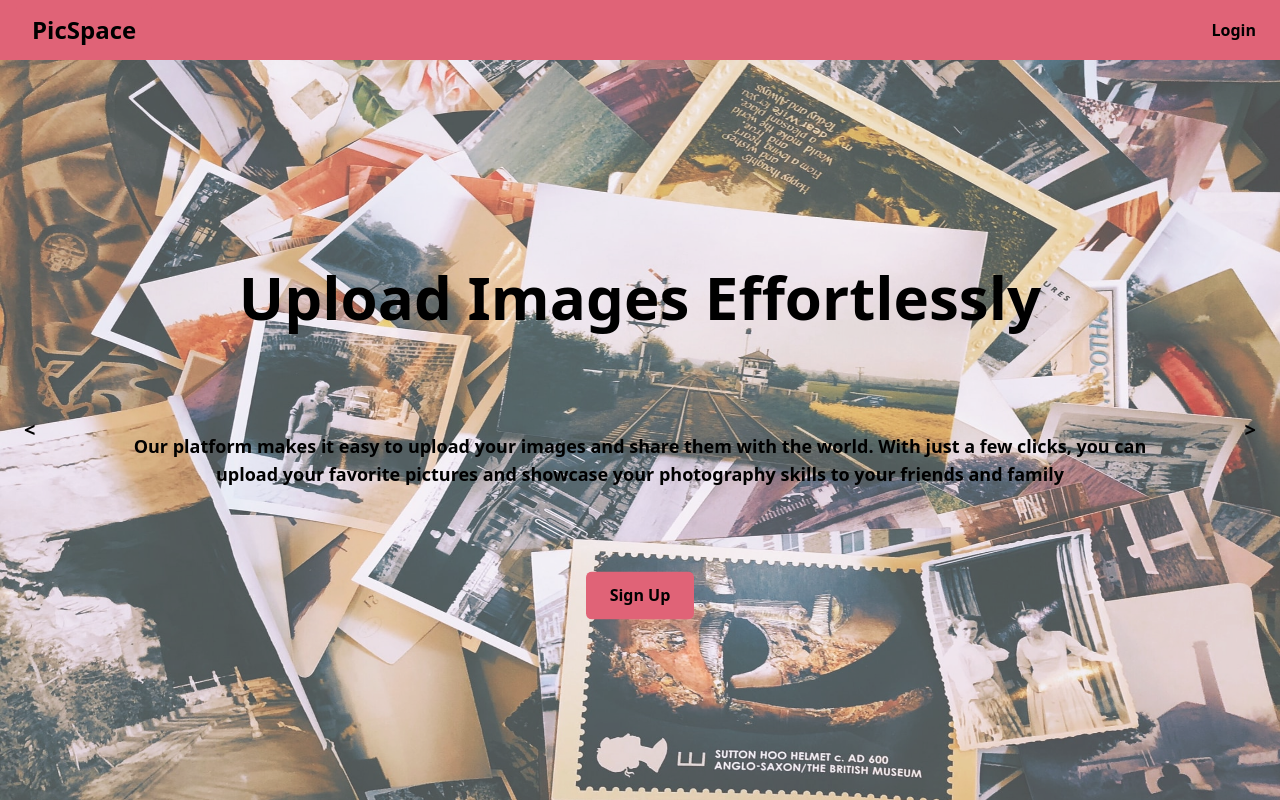
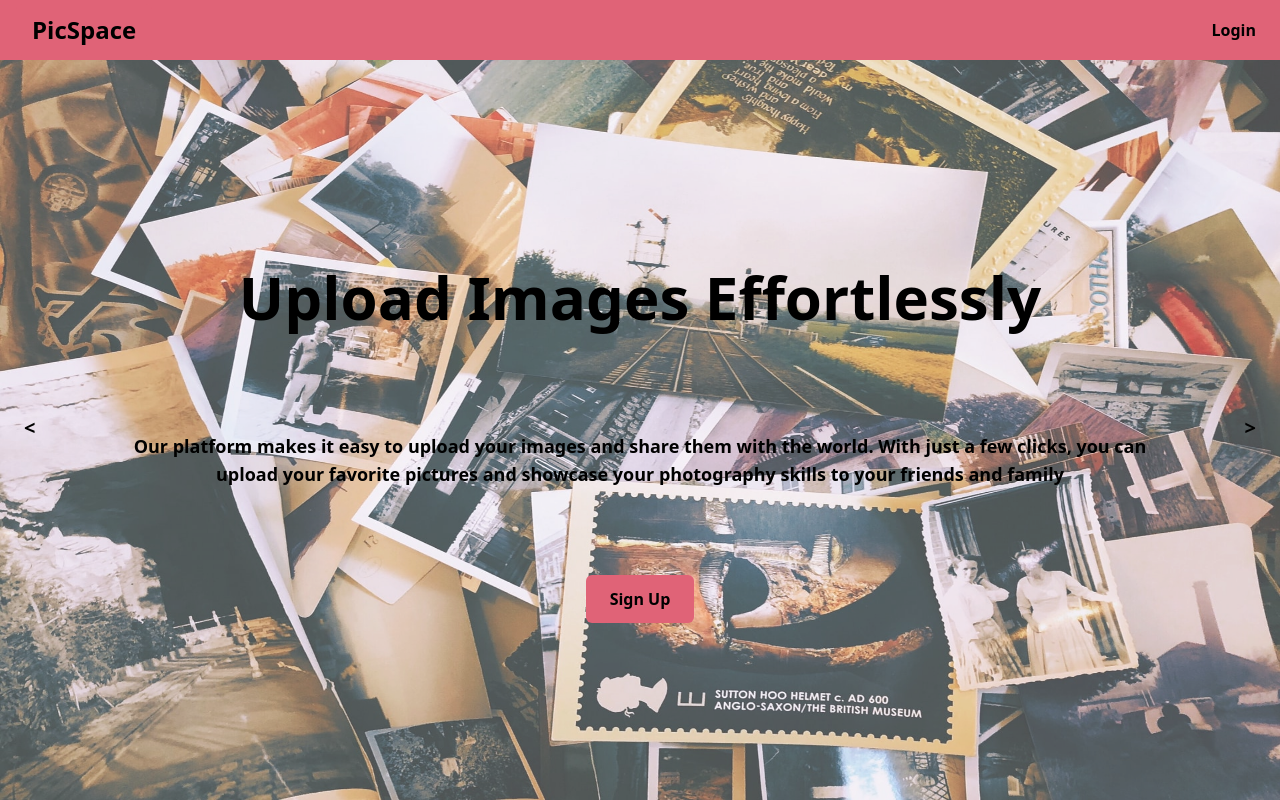
Before and after one commit to iamrizwan077/PicSpace_frontend, a React (Create React App) app: page / in a window 1280 px wide. Shown: the top 800 px of the page. Built offline with nearby package versions, Linux system fonts and the light colour scheme; no server answers.

Commit message:
Fixed some UI issues and Facebook login

```diff
--- a/src/AuthContext.js
+++ b/src/AuthContext.js
@@ -32,10 +32,6 @@ export const AuthProvider = ({ children }) => {
     }).then(response => {
       setAuth(true)
       localStorage.setItem("authToken", response.data.key)
-      const fb_token = localStorage.getItem(`fbist_${facebookAppId}`)
-      if (fb_token !== null){
-        localStorage.removeItem(`fbist_${facebookAppId}`)
-      }
 
       return navigate("/")
     })
@@ -72,6 +68,11 @@ export const AuthProvider = ({ children }) => {
     }).then(response => {
       toast(`${response.data.detail}`)
       setAuth(false)
+      const fb_token = localStorage.getItem(`fblst_${facebookAppId}`)
+      if (fb_token !== null){
+        localStorage.removeItem(`fblst_${facebookAppId}`)
+      }
+
       localStorage.removeItem("authToken")
 
       return navigate("/")
@@ -180,7 +181,7 @@ export const AuthProvider = ({ children }) => {
     })
       .then((res) => {
         localStorage.setItem('authToken', res.data.key)
-        localStorage.removeItem(`fbist_${facebookAppId}`)
+        localStorage.removeItem(`fblst_${facebookAppId}`)
         if (res.status === 200) {
           navigate('/')
         }
--- a/src/Hero.js
+++ b/src/Hero.js
@@ -35,12 +35,19 @@ const Hero = ({ slides }) => {
               {index === current && (
                 <div className="flex justify-center items-center">
                   <img className="h-screen w-full opacity-70" alt="" src={slide.image} />
+                  <span onClick={prevSlide} className="absolute inset-y-1/2 cursor-pointer items-center px-3 flex left-1 justify-start py-5 m-2 hover:bg-[#e06377] bg-transparent text-xl rounded-full font-bold text-black ">
+                    &lt;
+                  </span>
                   <div className="absolute sm:top-1/3 text-5xl flex text-center mx-40 sm:text-6xl font-semibold sm:font-bold">
                     {slide.title}
                   </div>
                   <div className="absolute  md:top-2/4 mx-28 lg:pt-8 md:pt-16 flex text-center hidden md:block text-lg font-semibold">
                     {slide.desc}
                   </div>
+                  <span onClick={nextSlide}
+                    className="absolute flex cursor-pointer inset-y-1/2 py-5 right-1 items-center justify-end   text-xl font-bold text-black  rounded-full px-3 m-2 hover:bg-[#e06377] bg-transparent">
+                    &gt;
+                  </span>
                 </div>
               )}
             </div>
@@ -55,18 +62,7 @@ const Hero = ({ slides }) => {
           </Link>}
         </div>
       </div>
-      <button
-        onClick={prevSlide}
-        className="absolute top-1/2 left-1 text-xl rounded-full  flex  font-bold text-black justify-start px-3 py-2 m-2 hover:bg-[#e06377] bg-transparent"
-      >
-        &lt;
-      </button>
-      <button
-        onClick={nextSlide}
-        className="absolute top-1/2 right-1 flex justify-end  text-xl font-bold text-black  rounded-full px-3 py-2 m-2 hover:bg-[#e06377] bg-transparent"
-      >
-        &gt;
-      </button>
+
     </>
   );
 };
--- a/src/Navbar.js
+++ b/src/Navbar.js
@@ -14,7 +14,7 @@ const Navbar = () => {
 
   return (
     <>
-      <nav className="md:flex  bg-[#e06377] items-center justify-between lg:py-1 lg:pl-4">
+      <nav className="md:flex absolute top-0 left-0 right-0 z-10 bg-[#e06377] items-center justify-between lg:py-1 lg:pl-4">
 
         <div className=" font-semibold flex justify-between  py-2.5 px-4 rounded-md text-2xl bg-[#c83349] md:bg-[#e06377] ">
           <Link to="/">
@@ -24,7 +24,7 @@ const Navbar = () => {
         <ul className="flex flex-col transition-1000 rounded-md hidden md:block transition-all" id="menu" >
           <li className="flex font-bold flex-col md:flex-row divide-y divide-gray-600 md:divide-y-0 rounded-md">
             {auth && <>
-              <Link to="/home" className="" onClick={handleMenu}>
+              <Link to="/home" onClick={handleMenu}>
                 <div className="px-6  rounded-md  py-3  hover:bg-[#c83349] ">
                   Home
                 </div>
--- a/src/SignUp.js
+++ b/src/SignUp.js
@@ -89,7 +89,6 @@ const SignUp = () => {
           appId={`${facebookAppId}`}
           autoLoad
           callback={res => responseFacebook(res)}
-          onFailure={toast("Login Failed. Something went wrong. Please inform us through email at picspaceapp.mail.pk@gmail.com")}
           cssClass="mb-2 w-full text-gray-800 text-sm mt-3 px-2 py-2 border rounded-full justify-center border-gray-300 flex items-center"
           icon={<i className="fa-brands fa-facebook-f text-blue-600 text-xl mr-4"></i>}
           textButton="Sign Up with Facebook"
```
Also changed, not shown: src/Login.js (line endings or trailing spaces).
